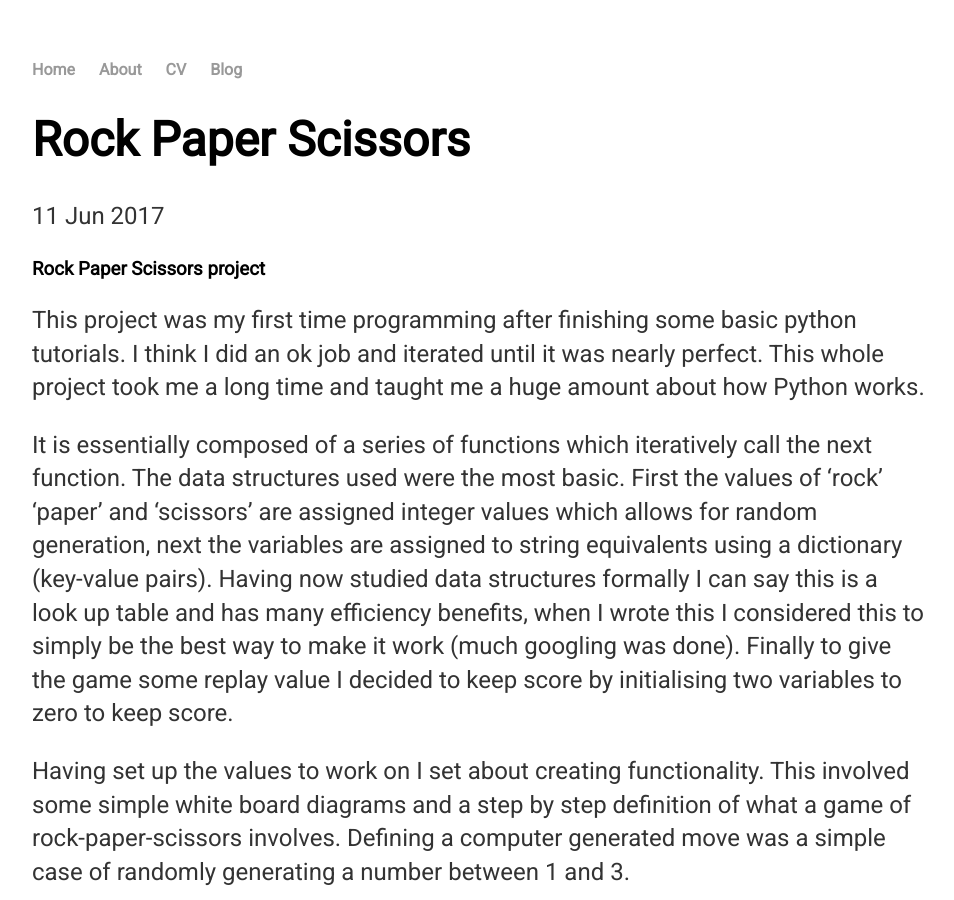
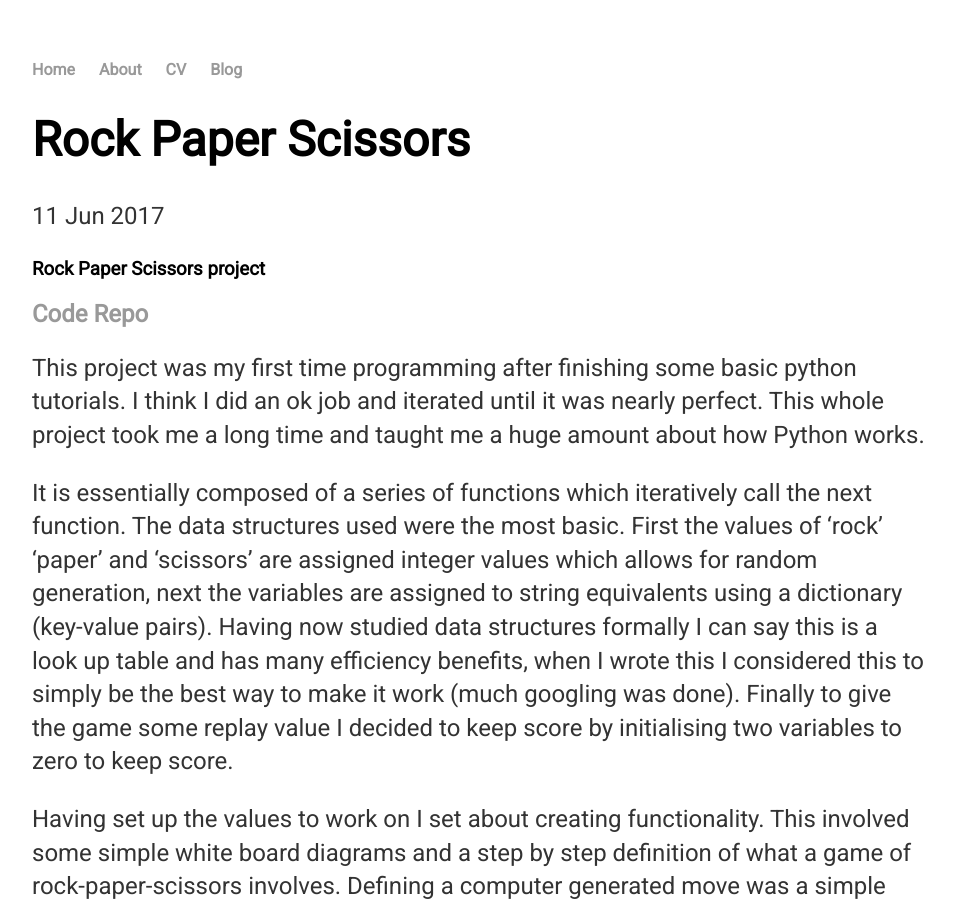
Before and after one commit to LEO-E-100/leo-e-100.github.io, a Jekyll site: the page built from _posts/2017-06-11-rock-paper-scissors.md, in a window 1280 px wide and 900 px high. Shown: the whole window, without its empty margins (160-1114 px from the left). Built offline with Jekyll 4.4.1, drawn with Linux system fonts in a browser that asks for light colours.

Commit message:
Add link

```diff
--- a/_posts/2017-06-11-rock-paper-scissors.md
+++ b/_posts/2017-06-11-rock-paper-scissors.md
@@ -5,6 +5,8 @@ date: 2017-06-11
 ---
 
 ### Rock Paper Scissors project
+
+## [Code Repo](https://github.com/LEO-E-100/Rock-Paper-Scissors)
 
 This project was my first time programming after finishing some basic python tutorials. I think I did an ok job and iterated until it was nearly perfect. This whole project took me a long time and taught me a huge amount about how Python works.
 
--- a/blog/index.html
+++ b/blog/index.html
@@ -3,9 +3,9 @@ layout: default
 title: Leo's Blog
 ---
 	<h1>{{ page.title }}</h1>
-	<ol class="posts">
+	<ul class="posts">
 
 	  {% for post in site.posts %}
 	    <li><span>{{ post.date | date_to_string }}</span> » <a href="{{ post.url }}" title="{{ post.title }}">{{ post.title }}</a></li>
 	  {% endfor %}
-	</ol>
+	</ul>
```
